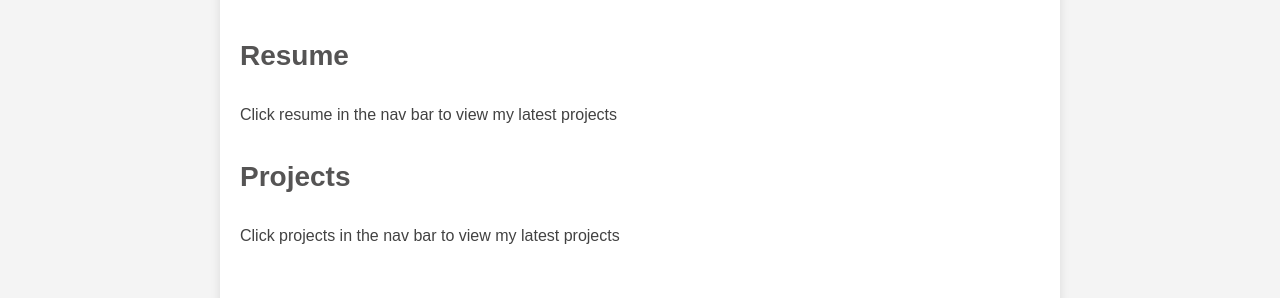
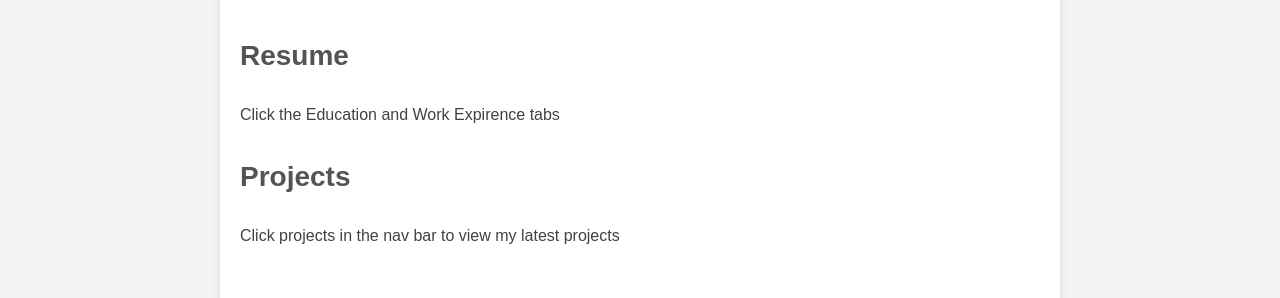
Before and after one commit to mbourdo/mbourdo.github.io, a Jekyll site: the page built from index.md, in a window 1280 px wide. Shown: the part 361-659 px from the top of the page. Built offline with Jekyll 4.4.1, drawn with Linux system fonts in a browser that asks for light colours.

Commit message:
Update index.md content

```diff
--- a/index.md
+++ b/index.md
@@ -9,7 +9,7 @@ About me
 
 ## Resume
 
-Click resume in the nav bar to view my latest projects
+Click the Education and Work Expirence tabs
 
 ## Projects
 
```
